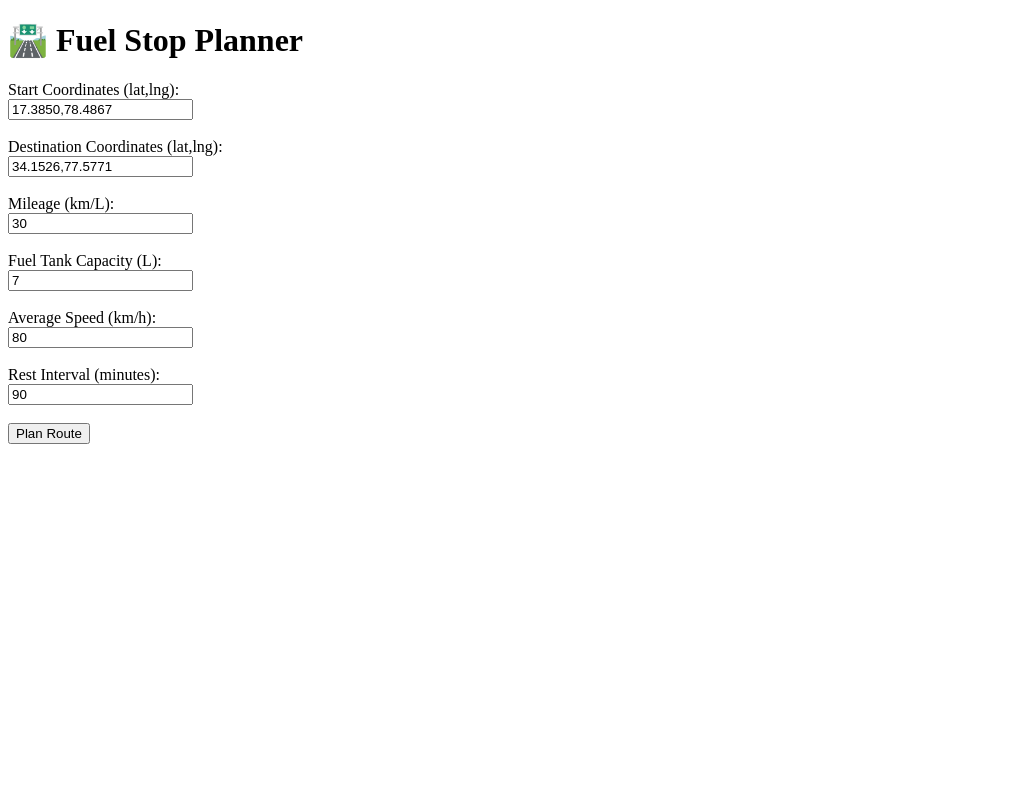
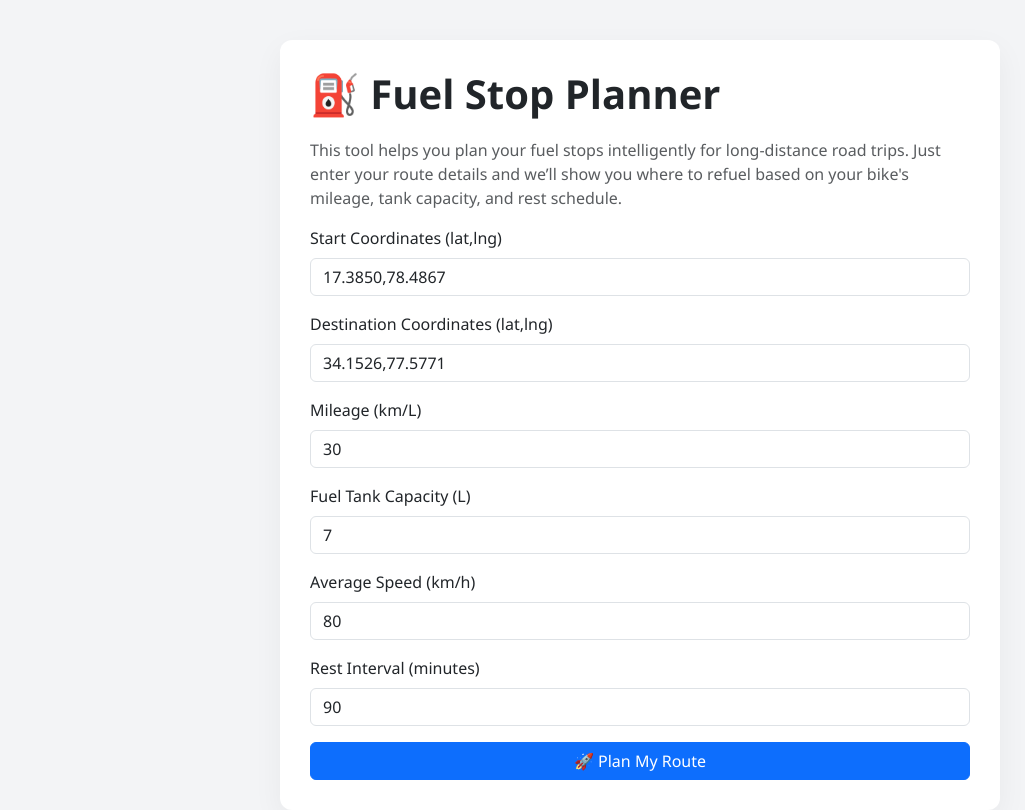
Before and after one commit to RealBleedingLight/TripCheck, a Flask app: page / in a window 1280 px wide. Shown: the whole page, without its empty margins (0-1025 px from the left). Before the commit the page ends 444 px from the top, so only its background shows below. Run offline with Flask 3, Linux system fonts and the light colour scheme.

Commit message:
making the UI better and adding a guide

```diff
--- a/templates/index.html
+++ b/templates/index.html
@@ -1,31 +1,66 @@
 <!DOCTYPE html>
 <html>
 <head>
-    <title>Fuel Stop Planner</title>
+  <title>Fuel Stop Planner</title>
+  <link href="https://cdn.jsdelivr.net/npm/bootstrap@5.3.3/dist/css/bootstrap.min.css" rel="stylesheet">
+  <style>
+    body {
+      background-color: #f3f4f6;
+      font-family: 'Segoe UI', sans-serif;
+    }
+    .container {
+      max-width: 720px;
+      margin-top: 40px;
+      padding: 30px;
+      background: white;
+      border-radius: 12px;
+      box-shadow: 0 10px 30px rgba(0, 0, 0, 0.05);
+    }
+    h1 {
+      font-weight: 700;
+      margin-bottom: 20px;
+    }
+    .form-label {
+      font-weight: 500;
+    }
+  </style>
 </head>
 <body>
-    <h1>🛣️ Fuel Stop Planner</h1>
+  <div class="container">
+    <h1>⛽ Fuel Stop Planner</h1>
+    <p class="text-muted">
+      This tool helps you plan your fuel stops intelligently for long-distance road trips.
+      Just enter your route details and we’ll show you where to refuel based on your bike's mileage, tank capacity, and rest schedule.
+    </p>
 
     <form action="/plan" method="POST">
-        <label>Start Coordinates (lat,lng):</label><br>
-        <input type="text" name="origin" value="17.3850,78.4867" required><br><br>
+      <div class="mb-3">
+        <label class="form-label">Start Coordinates (lat,lng)</label>
+        <input type="text" name="origin" class="form-control" value="17.3850,78.4867" required>
+      </div>
+      <div class="mb-3">
+        <label class="form-label">Destination Coordinates (lat,lng)</label>
+        <input type="text" name="destination" class="form-control" value="34.1526,77.5771" required>
+      </div>
+      <div class="mb-3">
+        <label class="form-label">Mileage (km/L)</label>
+        <input type="number" step="0.1" name="mileage" class="form-control" value="30" required>
+      </div>
+      <div class="mb-3">
+        <label class="form-label">Fuel Tank Capacity (L)</label>
+        <input type="number" step="0.1" name="fuel_capacity" class="form-control" value="7" required>
+      </div>
+      <div class="mb-3">
+        <label class="form-label">Average Speed (km/h)</label>
+        <input type="number" step="0.1" name="speed" class="form-control" value="80" required>
+      </div>
+      <div class="mb-3">
+        <label class="form-label">Rest Interval (minutes)</label>
+        <input type="number" step="1" name="rest_interval" class="form-control" value="90" required>
+      </div>
 
-        <label>Destination Coordinates (lat,lng):</label><br>
-        <input type="text" name="destination" value="34.1526,77.5771" required><br><br>
-
-        <label>Mileage (km/L):</label><br>
-        <input type="number" step="0.1" name="mileage" value="30" required><br><br>
-
-        <label>Fuel Tank Capacity (L):</label><br>
-        <input type="number" step="0.1" name="fuel_capacity" value="7" required><br><br>
-
-        <label>Average Speed (km/h):</label><br>
-        <input type="number" step="0.1" name="speed" value="80" required><br><br>
-
-        <label>Rest Interval (minutes):</label><br>
-        <input type="number" step="1" name="rest_interval" value="90" required><br><br>
-
-        <input type="submit" value="Plan Route">
+      <button type="submit" class="btn btn-primary w-100">🚀 Plan My Route</button>
     </form>
+  </div>
 </body>
 </html>
```
Also changed, not shown: templates/result.html (+44 -17 lines).
